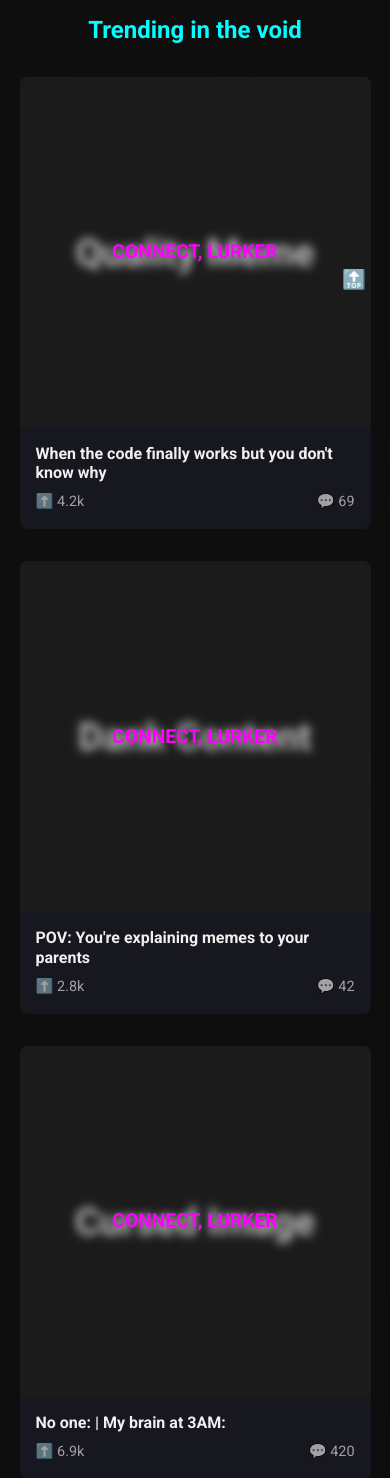
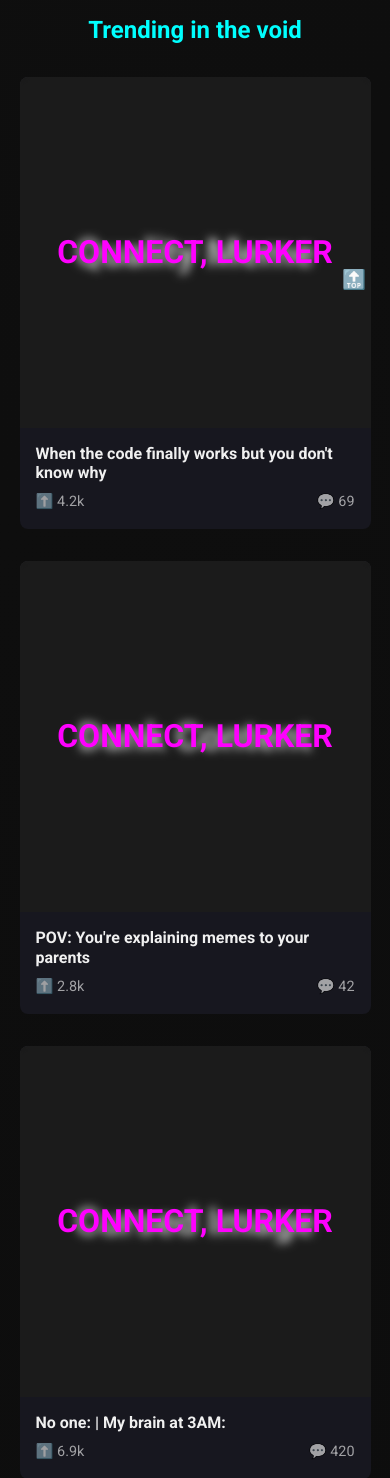
Before and after one commit to Inc44/Based.meme, a PHP site: page / in a window 390 px wide. Shown: the part 524-2002 px from the top of the page. Run offline with PHP 8.4, Linux system fonts and the light colour scheme.

Commit message:
smartphone

```diff
--- a/styles.css
+++ b/styles.css
@@ -358,7 +358,7 @@ main
 {
 	color: var(--accent);
 	font-weight: bold;
-	font-size: 1.2rem;
+	font-size: 2rem;
 	text-transform: uppercase;
 }
 
@@ -493,3 +493,13 @@ footer
 	color: var(--text-footer);
 	font-size: 0.9rem;
 }
+
+@media screen and (max-width: 1080px)
+{
+	.meme-grid
+	{
+		grid-template-columns: 1fr;
+		max-width: 50rem;
+		margin: 0 auto;
+	}
+}
```
